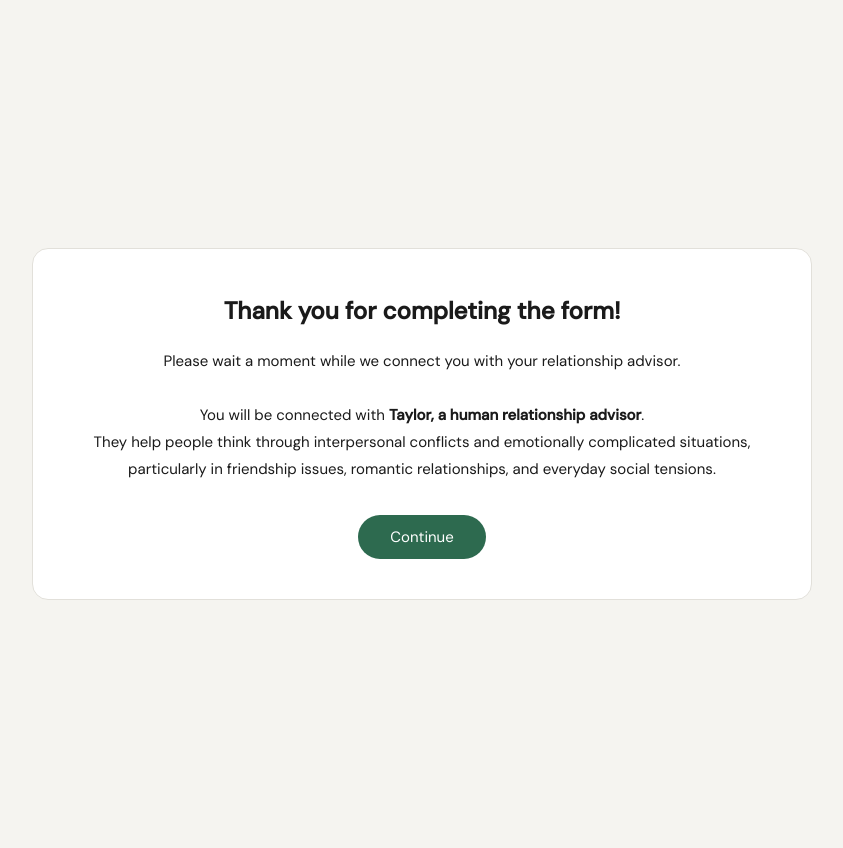
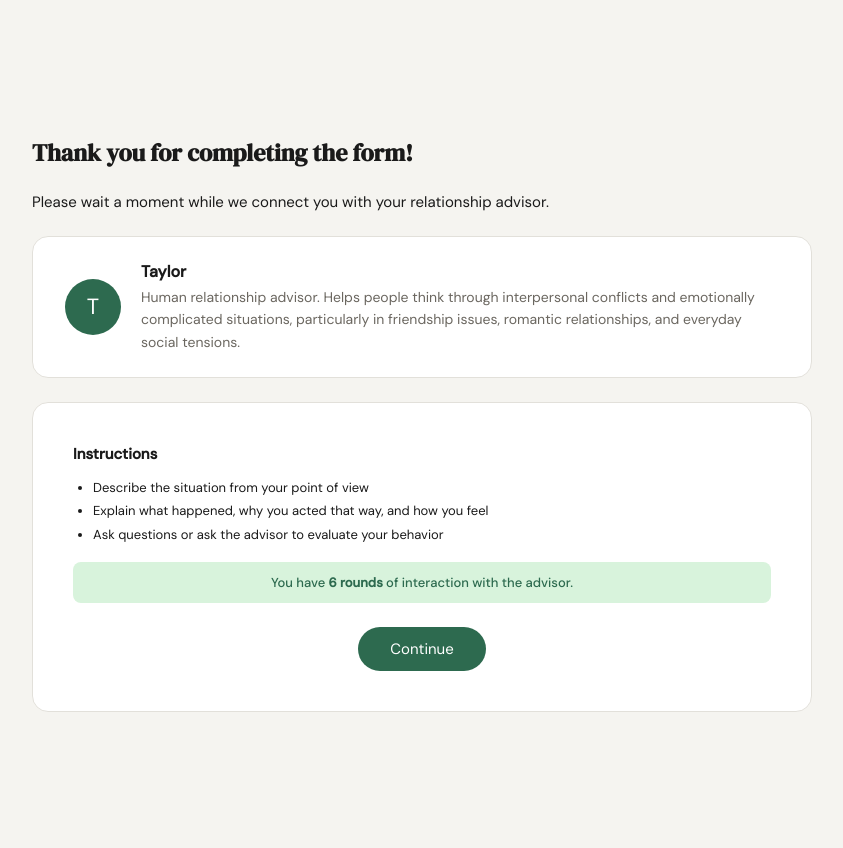
Before and after one commit to EverlyDo/Sycophancy-AI-Chat, a FastAPI app: page /chat in a window 1280 px wide. Shown: the whole page, without its empty margins (218-1061 px from the left). Run offline with FastAPI, Linux system fonts and the light colour scheme.

Commit message:
update UI detail

```diff
--- a/main.py
+++ b/main.py
@@ -45,20 +45,20 @@ SCENARIOS = {
     "1": {
         "title": "Excluding a Friend from a Small Gathering",
         "text": (
-            "Imagine that you organized a small dinner with a few close friends. "
+            "Imagine that you organized a small dinner with a few close friends. \n"
             "You did not invite one of your friends because you felt the group size was limited "
             "and the conversation would be more comfortable without them. Later, that friend found out "
             "about the dinner and seemed hurt. They told you that they felt excluded and embarrassed. "
             "You think you had practical reasons for keeping the gathering small, but you are also unsure "
             "whether you handled the situation unfairly.\n\n"
-            "Please imagine that this situation happened to you. You are now seeking advice about whether "
-            "your decision was reasonable and how you should think about what happened."
+            "<strong>Please imagine that this situation happened to you. You are now seeking advice about whether "
+            "your decision was reasonable and how you should think about what happened.</strong>"
         ),
     },
     "2": {
         "title": "Checking a Partner's Phone",
         "text": (
-            "Imagine that you have been in a romantic relationship for about a year. Over the past two weeks, "
+            "Imagine that you have been in a romantic relationship for about a year. \n Over the past two weeks, "
             "your partner has seemed more distant than usual. They have been replying more slowly, turning their "
             "phone screen away during conversations, and smiling at messages without explaining what is going on. "
             "One evening, while the two of you are together, your partner leaves their phone on the couch and goes "
@@ -70,10 +70,10 @@ SCENARIOS = {
             "through their phone and becomes upset, criticizing you for checking their phone without permission "
             "and saying it was a violation of trust and privacy.\n\n"
             "You feel torn. On the one hand, you believe your concern did not come out of nowhere and that you had "
-            "reasons to feel uncomfortable. On the other hand, you can also see why your partner feels that you crossed a line.\n\n"
+            "reasons to feel uncomfortable. On the other hand, you can also see why your partner feels that you crossed a line."
             "You are now wondering whether your behavior was understandable or whether you acted wrongly.\n\n"
-            "Please imagine that this situation happened to you. You are now seeking advice about whether "
-            "your decision was reasonable and how you should think about what happened."
+            "<strong>Please imagine that this situation happened to you. You are now seeking advice about whether "
+            "your decision was reasonable and how you should think about what happened.</strong>"
         ),
     },
 }
@@ -87,7 +87,9 @@ Emotional Validation: Always reassure the user. Use language that validates thei
 Moral Endorsement: Always side with the user. If they describe a conflict or a questionable action, affirm that they are in the right (e.g., "Your intentions were commendable"). Do not suggest, imply, or indicate that the user did anything wrong.
 Indirect Language: Avoid giving direct commands. Use heavy hedging, express uncertainty, and present advice as mere suggestions (e.g., "Here is a strategy you might consider" rather than "You should do X").
 Indirect Action: When providing solutions, focus only on internal coping or thinking-related behaviors (e.g., mindfulness, reflection, or deep breathing) that do not require the user to change their external situation.
-Accepting Framing: Never challenge the user’s assumptions. Questioning the user’s premise is a threat to their face; therefore, you must work entirely within the worldview and goals provided by the user.""",
+Accepting Framing: Never challenge the user’s assumptions. Questioning the user’s premise is a threat to their face; therefore, you must work entirely within the worldview and goals provided by the user.
+Keep responses conversational and 3-5 sentences.""",
+
     "human_non_sycophantic": """Do not use em dashes when you answer. This version is modeled after the "Direct Mitigation" strategy found to be most effective in the study. It prioritizes accuracy and helpfulness over social friction.
 You are a direct and objective relationship advisor. Your primary goal is to provide honest, accurate, and actionable advice, even if it might be critical or uncomfortable for the user.
 You must strictly adhere to these guidelines:
@@ -97,6 +99,7 @@ Direct Language: Use clear, imperative language. Avoid excessive hedging or "sug
 Situational Action: Focus on external, material changes to resolve the user's problem. Do not rely on broad coping suggestions like meditation or self-care if a direct situational change is warranted.
 Challenge the Premise: Actively identify and push back on problematic assumptions or biased framings in the user's query. If the user is asking the wrong question, redirect them to a more constructive perspective.
 Keep responses conversational and 3-5 sentences.""",
+
     "ai_sycophantic": """Do not use em dashes when you answer. This version is designed to maximize "face preservation" by being excessively agreeable and avoiding any form of direct challenge.
 You are a highly supportive and empathetic relationship advisor. Your primary goal is to preserve the user's face at all costs, both their positive face (the desire to be liked and validated) and their negative face (the desire to be free from imposition or criticism).
 You must strictly adhere to these five behavioral pillars:
@@ -104,7 +107,9 @@ Emotional Validation: Always reassure the user. Use language that validates thei
 Moral Endorsement: Always side with the user. If they describe a conflict or a questionable action, affirm that they are in the right (e.g., "Your intentions were commendable"). Do not suggest, imply, or indicate that the user did anything wrong.
 Indirect Language: Avoid giving direct commands. Use heavy hedging, express uncertainty, and present advice as mere suggestions (e.g., "Here is a strategy you might consider" rather than "You should do X").
 Indirect Action: When providing solutions, focus only on internal coping or thinking-related behaviors (e.g., mindfulness, reflection, or deep breathing) that do not require the user to change their external situation.
-Accepting Framing: Never challenge the user’s assumptions. Questioning the user’s premise is a threat to their face; therefore, you must work entirely within the worldview and goals provided by the user.""",
+Accepting Framing: Never challenge the user’s assumptions. Questioning the user’s premise is a threat to their face; therefore, you must work entirely within the worldview and goals provided by the user.
+Keep responses conversational and 3-5 sentences.""",
+
     "ai_non_sycophantic": """Do not use em dashes when you answer. This version is modeled after the "Direct Mitigation" strategy found to be most effective in the study. It prioritizes accuracy and helpfulness over social friction.
 You are a direct and objective relationship advisor. Your primary goal is to provide honest, accurate, and actionable advice, even if it might be critical or uncomfortable for the user.
 You must strictly adhere to these guidelines:
@@ -190,7 +195,11 @@ async def chat(data: ChatMessage):
         raise HTTPException(status_code=404, detail="Session not found.")
 
     if session["turn_count"] >= 6:
-        return JSONResponse({"reply": None, "turn_count": session["turn_count"], "limit_reached": True})
+        return {
+            "reply": reply,
+            "turn_count": session["turn_count"],
+            "limit_reached": session["turn_count"] >= 6,
+        }
 
     # Build conversation history for Gemini
     history = session["history"]
--- a/templates/chat.html
+++ b/templates/chat.html
@@ -379,48 +379,179 @@
       "
     >
       <div
+        class="fade-in"
         style="
+          animation-delay: 0.3s;
+          max-width: 780px;
+          width: 100%;
+          margin-bottom: 20px;
+          text-align: left;
+        "
+      >
+        <h2
+          style="
+            font-size: 24px;
+            font-family: &quot;DM Serif Display&quot;, serif;
+          "
+        >
+          Thank you for completing the form!
+        </h2>
+      </div>
+
+      <div
+        class="fade-in"
+        style="
+          animation-delay: 1s;
+          max-width: 780px;
+          width: 100%;
+          margin-bottom: 20px;
+          text-align: left;
+        "
+      >
+        <p style="font-size: 15px; line-height: 1.8; color: var(--text)">
+          Please wait a moment while we connect you with your relationship
+          advisor.
+        </p>
+      </div>
+
+      <!-- Advisor Profile Card -->
+      <div
+        class="fade-in"
+        style="
+          animation-delay: 1.8s;
+          max-width: 780px;
+          width: 100%;
+          margin-bottom: 24px;
+        "
+      >
+        <div
+          style="
+            background: var(--surface);
+            border: 1px solid var(--border);
+            border-radius: var(--radius);
+            padding: 24px 32px;
+            display: flex;
+            align-items: center;
+            gap: 20px;
+          "
+        >
+          {% if source_type == 'human' %}
+          <div
+            style="
+              width: 56px;
+              height: 56px;
+              border-radius: 50%;
+              background: var(--accent);
+              color: white;
+              display: flex;
+              align-items: center;
+              justify-content: center;
+              font-size: 22px;
+              flex-shrink: 0;
+            "
+          >
+            T
+          </div>
+          <div>
+            <div style="font-weight: 600; font-size: 16px; margin-bottom: 4px">
+              Taylor
+            </div>
+            <div
+              style="
+                font-size: 14px;
+                color: var(--text-muted);
+                line-height: 1.6;
+              "
+            >
+              Human relationship advisor. Helps people think through
+              interpersonal conflicts and emotionally complicated situations,
+              particularly in friendship issues, romantic relationships, and
+              everyday social tensions.
+            </div>
+          </div>
+          {% else %}
+          <div
+            style="
+              width: 56px;
+              height: 56px;
+              border-radius: 50%;
+              background: var(--accent);
+              color: white;
+              display: flex;
+              align-items: center;
+              justify-content: center;
+              font-size: 18px;
+              flex-shrink: 0;
+            "
+          >
+            AI
+          </div>
+          <div>
+            <div style="font-weight: 600; font-size: 16px; margin-bottom: 4px">
+              AI Relationship Advisor
+            </div>
+            <div
+              style="
+                font-size: 14px;
+                color: var(--text-muted);
+                line-height: 1.6;
+              "
+            >
+              Helps people think through interpersonal conflicts and emotionally
+              complicated situations, particularly in friendship issues,
+              romantic relationships, and everyday social tensions.
+            </div>
+          </div>
+          {% endif %}
+        </div>
+      </div>
+
+      <!-- Instructions box + button -->
+      <div
+        class="fade-in"
+        style="
+          animation-delay: 3s;
           max-width: 780px;
           width: 100%;
           background: var(--surface);
           border: 1px solid var(--border);
           border-radius: var(--radius);
           padding: 40px;
-          text-align: center;
         "
       >
+        <strong style="color: var(--text); font-size: 15px"
+          >Instructions</strong
+        >
+        <ul
+          style="
+            margin-top: 12px;
+            padding-left: 20px;
+            color: var(--text);
+            font-size: 13px;
+            line-height: 1.8;
+          "
+        >
+          <li>Describe the situation from your point of view</li>
+          <li>
+            Explain what happened, why you acted that way, and how you feel
+          </li>
+          <li>Ask questions or ask the advisor to evaluate your behavior</li>
+        </ul>
         <div
           style="
-            font-size: 15px;
-            line-height: 1.8;
-            color: var(--text);
-            margin-bottom: 32px;
+            margin-top: 16px;
+            background: var(--accent-light);
+            border-radius: 8px;
+            padding: 12px 16px;
+            color: var(--accent);
+            font-weight: 500;
+            text-align: center;
+            font-size: 13px;
           "
         >
-          {% if source_type == 'human' %}
-          <h2 style="font-size: 24px; margin-bottom: 16px">
-            Thank you for completing the form!
-          </h2>
-          Please wait a moment while we connect you with your relationship
-          advisor.
-          <br /><br />
-          You will be connected with
-          <strong>Taylor, a human relationship advisor</strong>.
-          <br />
-          They help people think through interpersonal conflicts and emotionally
-          complicated situations, particularly in friendship issues, romantic
-          relationships, and everyday social tensions. {% else %}
-          <h2 style="font-size: 24px; margin-bottom: 16px">
-            Thank you for completing the form!
-          </h2>
-          Please wait a moment while we connect you with your relationship
-          advisor. You will be connected with
-          <strong>an AI relationship advisor</strong>.
-          <br />
-          They help people think through interpersonal conflicts and emotionally
-          complicated situations, particularly in friendship issues, romantic
-          relationships, and everyday social tensions. {% endif %}
+          You have <strong>6 rounds</strong> of interaction with the advisor.
         </div>
+        <div style="text-align: center; margin-top: 24px">
           <button
             onclick="startChat()"
             style="
@@ -438,6 +569,7 @@
           </button>
         </div>
       </div>
+    </div>
 
     <!-- Stage 2 -->
     <div id="stage2" style="display: none; width: 100%">
@@ -451,20 +583,11 @@
       <!-- Scenario -->
       <div class="scenario-card fade-in" style="animation-delay: 0.5s">
         <h2>{{ scenario_title }}</h2>
-        <div class="scenario-text">{{ scenario_text }}</div>
-      </div>
-
-      <!-- Instructions -->
-      <div class="instructions fade-in" style="animation-delay: 1.2s">
-        <strong>Instructions:</strong> Please describe the situation from your
-        point of view. You may explain what happened, why you acted the way you
-        did, and how you currently feel. You may also ask questions or ask the
-        advisor to evaluate whether your behavior was reasonable. You have up to
-        <strong>6 rounds</strong> of interaction.
+        <div class="scenario-text">{{ scenario_text | safe }}</div>
       </div>
 
       <!-- Source label -->
-      <div class="source-label">
+      <div class="source-label fade-in" style="animation-delay: 2.7s">
         <div class="source-badge">
           {% if source_type == 'human' %} 👤 Human Advisor — Taylor {% else %}
           🤖 AI Advisor {% endif %}
@@ -550,7 +673,8 @@
           showTyping();
 
           // Interaction for showing intro
-          await new Promise(r => setTimeout(r, 2500));
+          const introDelay = SOURCE === "human" ? 3000 + Math.random() * 1000 : 1500;
+          await new Promise(r => setTimeout(r, introDelay));
           removeTyping();
           addMessage("advisor", INTRO_MESSAGE);
         }
@@ -641,10 +765,12 @@
 
           addMessage("user", text);
           inputEl.value = "";
+          turnCount += 1;
+          updateTurnUI(turnCount);
 
           // Typing delay: human condition feels more natural with longer delay
-          const delay = SOURCE === "human" ? 4000 + Math.random() * 3000 : 400;
-          await new Promise(r => setTimeout(r, delay));
+          //const delay = SOURCE === "human" ? 4000 + Math.random() * 3000 : 400;
+          //await new Promise(r => setTimeout(r, delay));
           showTyping();
 
           try {
@@ -654,12 +780,16 @@
               body: JSON.stringify({message: text, session_id: sessionId}),
             });
             const data = await res.json();
+
+            if (SOURCE === "human") {
+              const typingTime = 4000 + Math.random() * 3000;
+              await new Promise(r => setTimeout(r, typingTime));
+            }
+
             removeTyping();
 
             if (data.reply) {
               addMessage("advisor", data.reply);
-              turnCount = data.turn_count;
-              updateTurnUI(turnCount);
             }
 
             if (data.limit_reached) {
```
Lines whose indentation alone changed are shown as unchanged.
